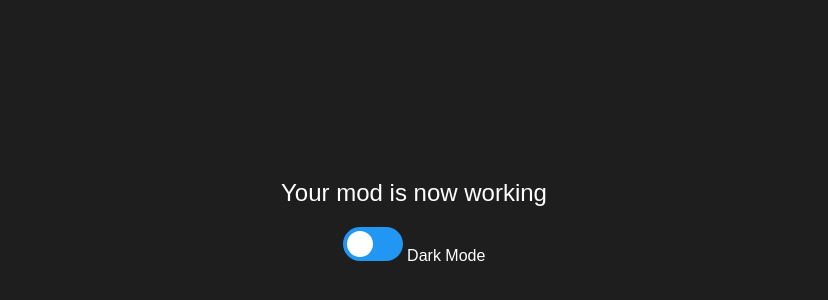
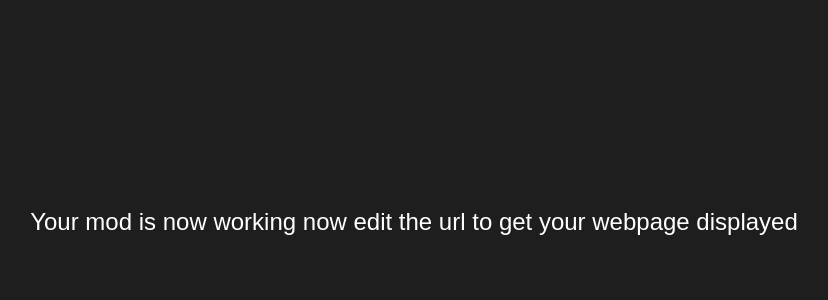
Before and after one commit to HttpAnimation/EXP---Dark-Mode, a plain HTML site: page index.html in a window 1280 px wide. Shown: the part 178-478 px from the top of the page, without its empty margins (226-1054 px from the left). Drawn offline with Linux system fonts and the light colour scheme.

Commit message:
Update index.html

```diff
--- a/index.html
+++ b/index.html
@@ -76,14 +76,7 @@
     </style>
 </head>
 <body>
-    <div class="message">Your mod is now working</div>
-    <div class="toggle-container">
-        <label class="toggle-label">
-            <input type="checkbox" id="darkModeToggle">
-            <span class="slider"></span>
-        </label>
-        <label for="darkModeToggle">Dark Mode</label>
-    </div>
+    <div class="message">Your mod is now working now edit the url to get your webpage displayed</div>
 
     <script>
         const darkModeToggle = document.getElementById('darkModeToggle');
```
